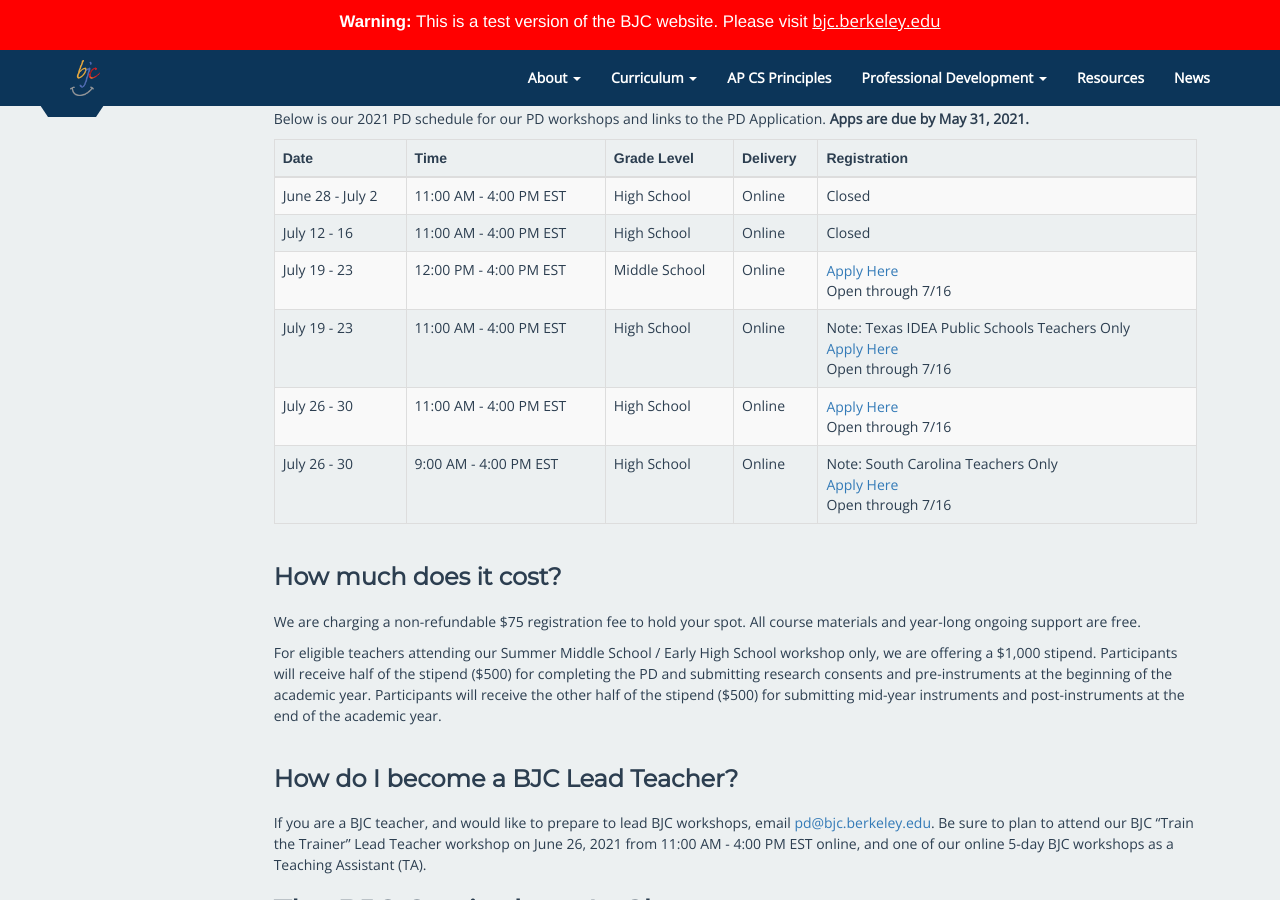
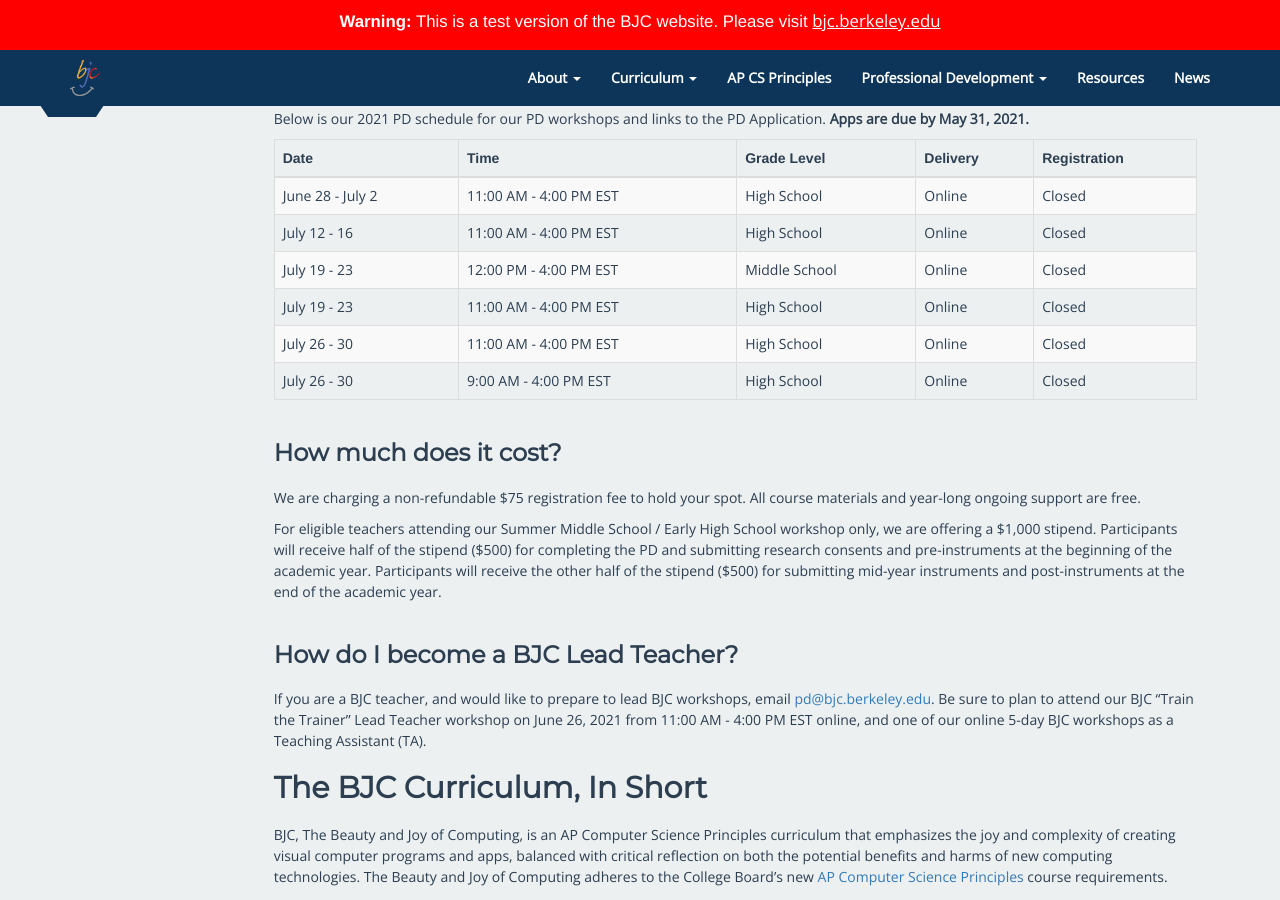
Before and after one commit to beautyjoy/beautyjoy.github.io, a Jekyll site: the page built from summer-pd/index.md, in a window 1280 px wide and 900 px high, scrolled down 1259 px. Built offline with Jekyll 4.4.1, drawn with Linux system fonts in a browser that asks for light colours.

Commit message:
closed pd locations

```diff
--- a/summer-pd/index.md
+++ b/summer-pd/index.md
@@ -101,28 +101,28 @@
     <td>12:00 PM - 4:00 PM EST</td>
     <td>Middle School</td>
     <td>Online</td>
-    <td><a href ='https://docs.google.com/forms/d/e/1FAIpQLSfMXCF-rMfLLD0IFyLkUJldlyHs-6ICUT6X_LZPTlqQhK8tag/viewform'>Apply Here</a><br>Open through 7/16</td>
+    <td>Closed</td>
   </tr>
   <tr>
     <td>July 19 - 23</td>
     <td>11:00 AM - 4:00 PM EST</td>
     <td>High School</td>
     <td>Online</td>
-    <td>Note: Texas IDEA Public Schools Teachers Only <br> <a href ='https://docs.google.com/forms/d/e/1FAIpQLSfMXCF-rMfLLD0IFyLkUJldlyHs-6ICUT6X_LZPTlqQhK8tag/viewform'>Apply Here</a><br>Open through 7/16</td>
+    <td>Closed</td>
   </tr>
   <tr>
     <td>July 26 - 30</td>
     <td>11:00 AM - 4:00 PM EST</td>
     <td>High School</td>
     <td>Online</td>
-    <td><a href ='https://docs.google.com/forms/d/e/1FAIpQLSfMXCF-rMfLLD0IFyLkUJldlyHs-6ICUT6X_LZPTlqQhK8tag/viewform'>Apply Here</a><br>Open through 7/16</td>
+    <td>Closed</td>
   </tr>
   <tr>
     <td>July 26 - 30</td>
     <td>9:00 AM - 4:00 PM EST</td>
     <td>High School</td>
     <td>Online</td>
-    <td>Note: South Carolina Teachers Only <br> <a href ='https://web.cvent.com/event/fe738b8e-9bc3-4048-92f8-64280220d7d1/summary'>Apply Here</a><br>Open through 7/16</td>
+    <td>Closed</td>
   </tr>
  </tbody>
 </table>
```
